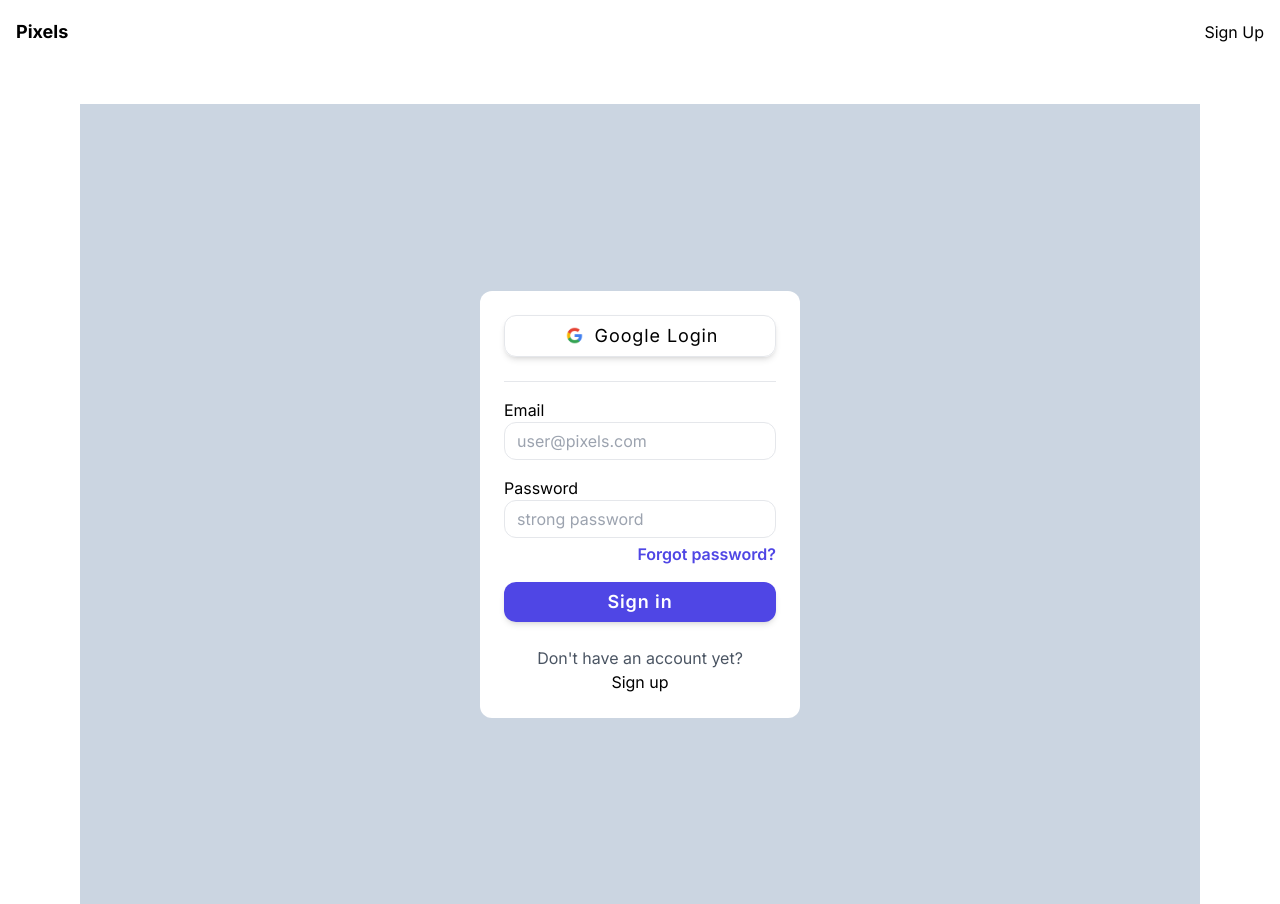
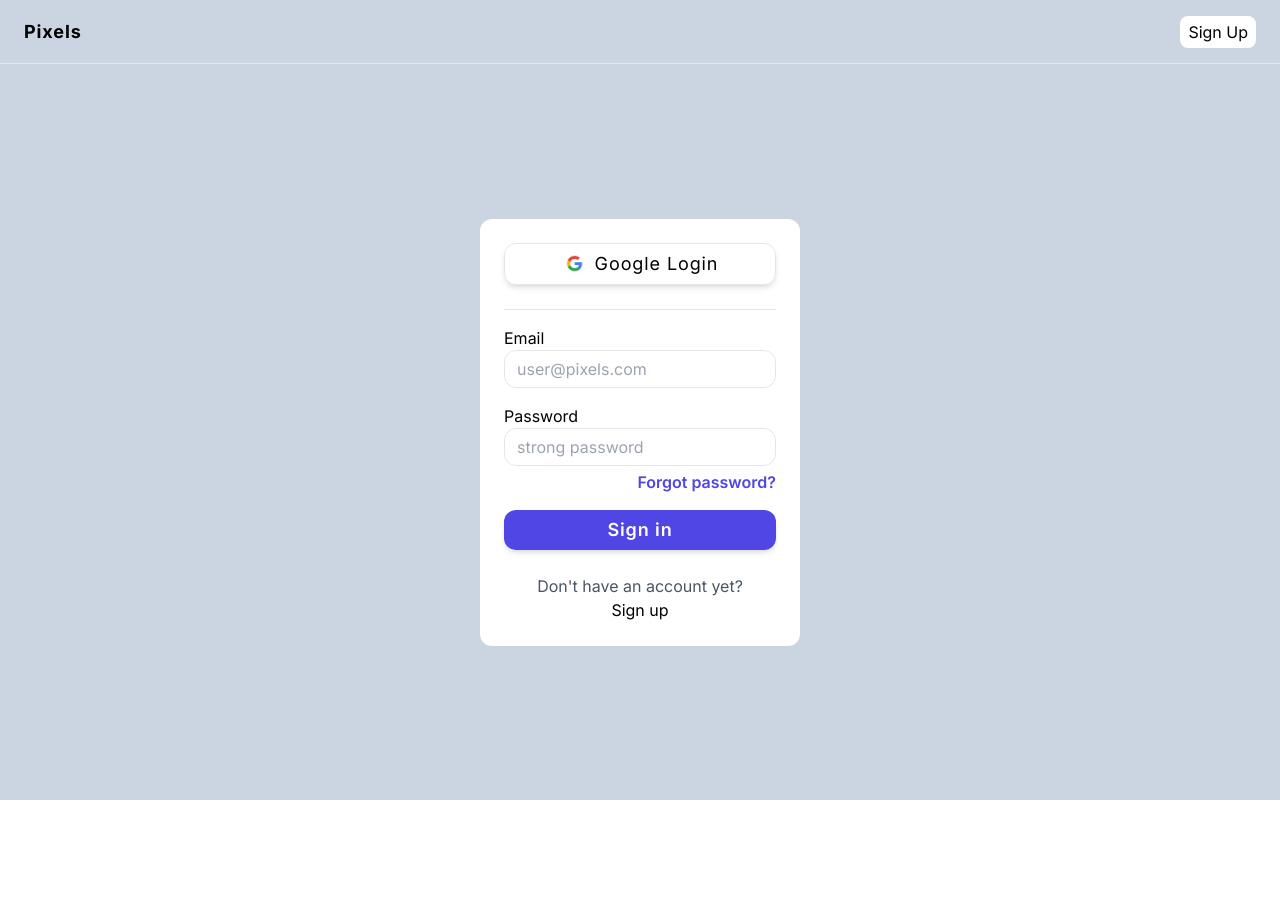
Before and after one commit to Rrhul0/pixels, a Next.js app: page /signin in a window 1280 px wide. After the commit the page ends 800 px from the top, so only its background shows below. Built offline with nearby package versions, Linux system fonts and the light colour scheme; no server answers.

Commit message:
adding styles into the app

```diff
--- a/components/Header.tsx
+++ b/components/Header.tsx
@@ -10,15 +10,25 @@ export default function Header() {
 	const path = router.pathname
 
 	return (
-		<header className='flex justify-between h-16 items-center px-4'>
+		<header className='flex justify-between h-16 items-center px-6 border-b'>
 			<Link href={'/'}>
-				<span className='font-bold text-lg '>Pixels</span>
+				<span className='font-bold text-lg tracking-wider'>Pixels</span>
 			</Link>
 			{!user ? (
 				path === '/signin' ? (
-					<button>Sign Up</button>
+					<Link
+						href='/signup'
+						className='bg-white py-1 px-2 rounded-lg'
+					>
+						Sign Up
+					</Link>
 				) : (
-					<button>Sign In</button>
+					<Link
+						href='/signin'
+						className='bg-white py-1 px-2 rounded-lg'
+					>
+						Sign In
+					</Link>
 				)
 			) : (
 				<ShowUser user={user} />
--- a/pages/_app.tsx
+++ b/pages/_app.tsx
@@ -7,9 +7,9 @@ const inter = Inter({ subsets: ['latin'] })
 
 export default function App({ Component, pageProps }: AppProps) {
 	return (
-		<main className={`${inter.className} h-screen `}>
+		<main className={`${inter.className} h-screen bg-slate-300`}>
 			<Header />
-			<div className='py-10 px-20 h-[calc(100%-64px)]'>
+			<div className='h-[calc(100%-64px)]'>
 				<Component {...pageProps} />
 			</div>
 		</main>
--- a/pages/index.tsx
+++ b/pages/index.tsx
@@ -24,7 +24,7 @@ export default function Home() {
 	if (loading) return <>Loading....</>
 
 	return (
-		<div className='overflow-hidden h-full'>
+		<div className='py-10 px-20 overflow-hidden h-full'>
 			<div className='flex border-b border-stone-400'>
 				<button
 					className={`${
--- a/pages/signin.tsx
+++ b/pages/signin.tsx
@@ -21,7 +21,7 @@ export default function SigninPage() {
 		)
 
 	return (
-		<div className='grid place-items-center h-screen overflow-hidden bg-slate-300'>
+		<div className='grid place-items-center h-full overflow-hidden'>
 			<div className='w-80 bg-white rounded-xl p-6 flex flex-col gap-6 '>
 				<LoginGoogle />
 				<SigninForm />
--- a/pages/signup.tsx
+++ b/pages/signup.tsx
@@ -21,7 +21,7 @@ export default function SignupPage() {
 		)
 
 	return (
-		<div className='grid place-items-center h-screen overflow-hidden bg-slate-300'>
+		<div className='grid place-items-center h-full overflow-hidden'>
 			<div className='w-80 bg-white rounded-xl p-6 flex flex-col gap-6 '>
 				<LoginGoogle />
 				<SignupForm />
```
